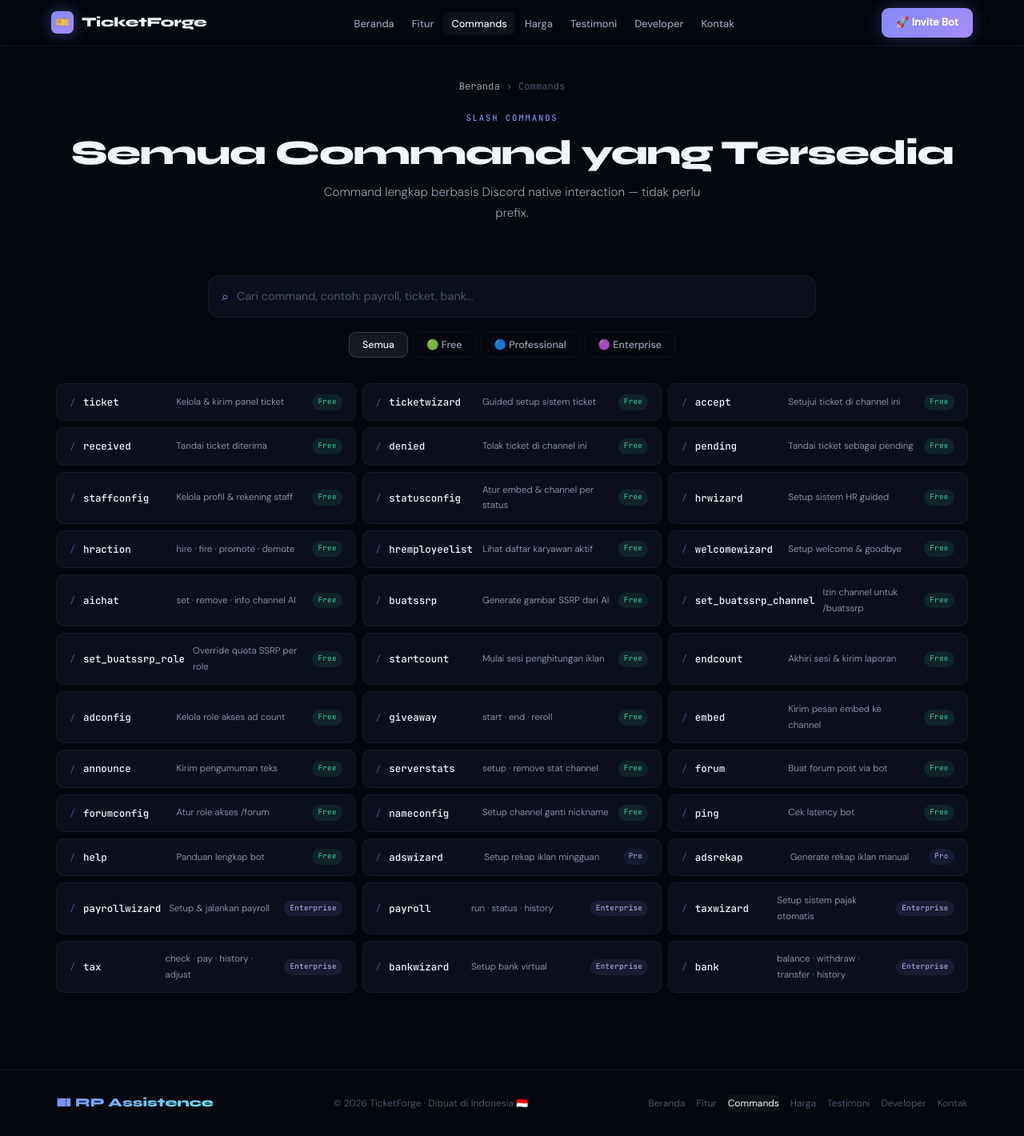
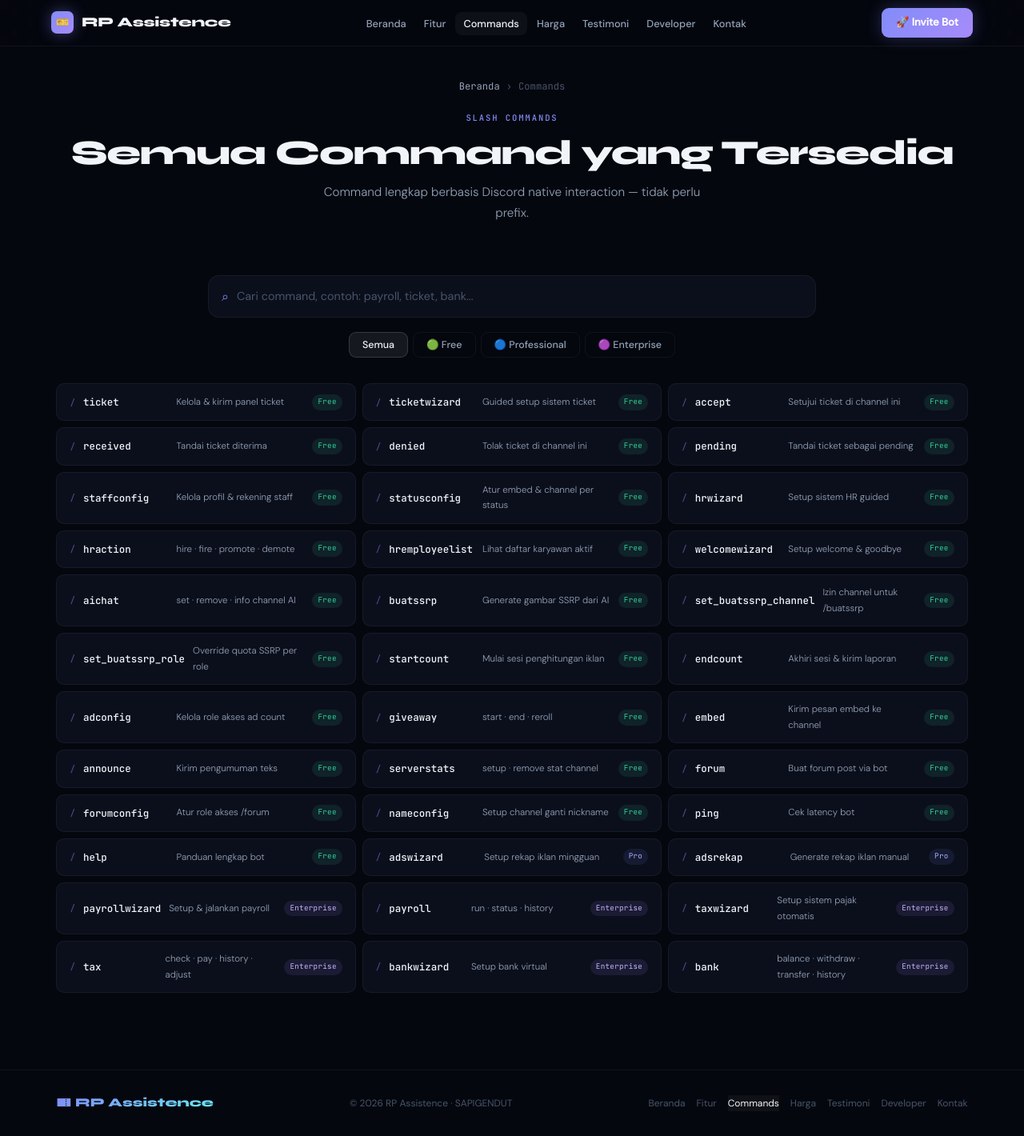
Before and after one commit to cicak7421/rphelper, a plain HTML site: page commands.html in a window 1280 px wide. Shown: the whole page at 80% size. Drawn offline with Linux system fonts and the light colour scheme.

Commit message:
Update commands page branding and invite link

```diff
--- a/commands.html
+++ b/commands.html
@@ -3,23 +3,24 @@
 <head>
 <meta charset="UTF-8"/>
 <meta name="viewport" content="width=device-width,initial-scale=1.0"/>
-<title>Commands — TicketForge</title>
-<meta name="description" content="Daftar slash command TicketForge berdasarkan tier."/>
+<title>Commands — RP Assistence</title>
+<meta name="description" content="Daftar slash command RP Assistence berdasarkan tier."/>
 <link rel="preconnect" href="https://fonts.googleapis.com"/>
 <link rel="preconnect" href="https://fonts.gstatic.com" crossorigin/>
 <link href="https://fonts.googleapis.com/css2?family=Syne:wght@400;500;600;700;800&family=DM+Sans:ital,opsz,wght@0,9..40,300;0,9..40,400;0,9..40,500;1,9..40,300&family=JetBrains+Mono:wght@400;500&display=swap" rel="stylesheet"/>
+<link rel="icon" type="image/svg+xml" href="assets/img/logo.svg"/>
 <link rel="stylesheet" href="assets/css/style.css"/>
 </head>
 <body>
 <div class="ob ob1"></div><div class="ob ob2"></div><div class="ob ob3"></div>
 
 <nav>
-  <a href="index.html" class="nbrand"><span class="nmark">🎫</span>TicketForge</a>
+  <a href="index.html" class="nbrand"><span class="nmark">🎫</span>RP Assistence</a>
   <ul class="nlinks" aria-label="Navigasi utama">
     <li><a href="index.html">Beranda</a></li><li><a href="features.html">Fitur</a></li><li><a href="commands.html" aria-current="page" class="active">Commands</a></li><li><a href="pricing.html">Harga</a></li><li><a href="testimonials.html">Testimoni</a></li><li><a href="developers.html">Developer</a></li><li><a href="contact.html">Kontak</a></li>
   </ul>
   <div class="nright">
-    <a href="https://discord.com/oauth2/authorize" class="ninvite" target="_blank" rel="noopener">🚀 Invite Bot</a>
+    <a href="https://discord.com/oauth2/authorize?client_id=1503557882719768758&amp;permissions=8&amp;integration_type=0&amp;scope=bot" class="ninvite" target="_blank" rel="noopener">🚀 Invite Bot</a>
     <button class="nmobile-btn" onclick="toggleMenu()" aria-label="Buka menu" aria-controls="mobileMenu" aria-expanded="false">
       <svg width="20" height="20" viewBox="0 0 24 24" fill="none" stroke="currentColor" stroke-width="2"><line x1="3" y1="6" x2="21" y2="6"/><line x1="3" y1="12" x2="21" y2="12"/><line x1="3" y1="18" x2="21" y2="18"/></svg>
     </button>
@@ -92,7 +93,7 @@
 
 <footer>
   <span class="fb">🎫 RP Assistence</span>
-  <span class="fcopy">© 2026 TicketForge · Dibuat di Indonesia 🇮🇩</span>
+  <span class="fcopy">© 2026 RP Assistence · SAPIGENDUT</span>
   <div class="flinks">
     <a href="index.html">Beranda</a><a href="features.html">Fitur</a><a href="commands.html" aria-current="page">Commands</a><a href="pricing.html">Harga</a><a href="testimonials.html">Testimoni</a><a href="developers.html">Developer</a><a href="contact.html">Kontak</a>
   </div>
```
